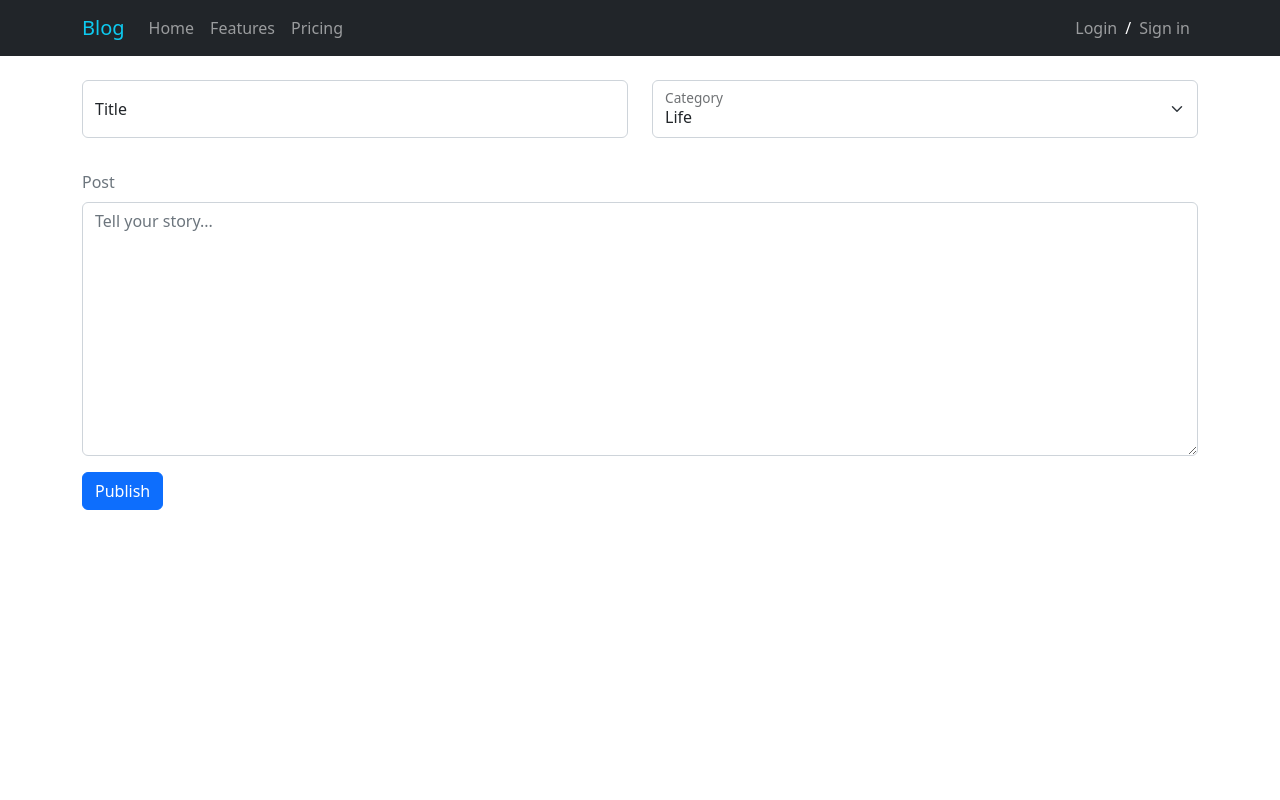
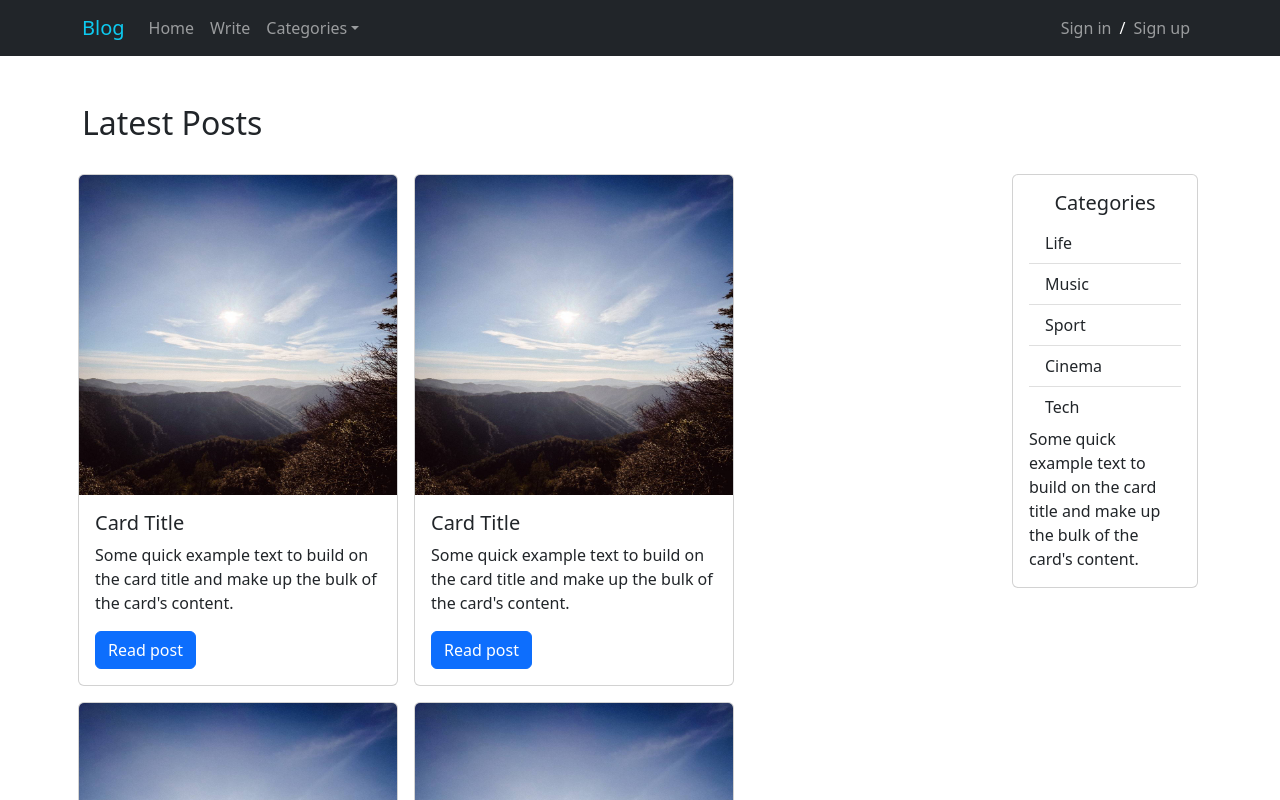
Before and after one commit to lp1984x/blog-client, a React (Create React App) app: page / in a window 1280 px wide. Shown: the top 800 px of the page. Built offline with nearby package versions, Linux system fonts and the light colour scheme.

Commit message:
refactoring header

```diff
--- a/package.json
+++ b/package.json
@@ -19,6 +19,7 @@
     "react-bootstrap": "^2.7.0",
     "react-dom": "^18.2.0",
     "react-icons": "^4.7.1",
+    "react-router-dom": "^6.7.0",
     "react-scripts": "5.0.1",
     "sass": "^1.57.1",
     "typescript": "^4.9.4",
--- a/src/App.tsx
+++ b/src/App.tsx
@@ -1,5 +1,7 @@
 import React from "react";
+import { Route, Routes } from "react-router-dom";
 import Header from "./components/Header/Header";
+import Footer from "./components/Footer/Fotter";
 import Home from "./components/pages/Home";
 import Settings from "./components/pages/Settings";
 import Single from "./components/pages/Single";
@@ -7,9 +9,14 @@ import Write from "./components/pages/Write";
 
 function App() {
   return (
-    <div className="App">
+    <div className="App d-flex flex-column min-vh-100">
       <Header />
-      <Write />
+      <Routes>
+        <Route path="/" element={<Home />} />
+        <Route path="write" element={<Write />} />
+        <Route path="single" element={<Single />} />
+      </Routes>
+      <Footer />
     </div>
   );
 }
--- /dev/null
+++ b/src/components/Footer/Fotter.tsx
@@ -0,0 +1,15 @@
+import React from "react";
+import { Container, Navbar } from "react-bootstrap";
+
+export default function Fotter() {
+  return (
+    <Navbar bg="dark" style={{ height: 50 }} className="mt-5">
+      <Container className="d-flex justify-content-center text-light">
+        <div style={{ fontSize: "10px" }}>
+          Copyright &#169; 2023 All Rights Reserved | This template is made with
+          &#9829;
+        </div>
+      </Container>
+    </Navbar>
+  );
+}
--- a/src/components/Header/Header.tsx
+++ b/src/components/Header/Header.tsx
@@ -1,28 +1,20 @@
 import React from "react";
 import "./header.scss";
-import { Container, Nav, Navbar } from "react-bootstrap";
+import { Container, Navbar } from "react-bootstrap";
+import Sign from "../Sign/Sign";
+import NavB from "../Navb/NavB";
 
 export default function Header() {
   return (
-    <Navbar sticky="top" bg="dark" variant="dark" className="mb-4 bd">
+    <Navbar sticky="top" bg="dark" variant="dark" className="mb-5">
       <Container className="-sm-md-lg-xl-xxl user-select-none">
         <Navbar.Brand href="#home" className="text-info">
           Blog
         </Navbar.Brand>
-        <Nav className="me-auto">
-          <Nav.Link href="#home">Home</Nav.Link>
-          <Nav.Link href="#features">Features</Nav.Link>
-          <Nav.Link href="#pricing">Pricing</Nav.Link>
-        </Nav>
-        <Nav className="justify-content-end logsing" activeKey="/home">
-          <Nav.Item>
-            <Nav.Link href="#">Login</Nav.Link>
-          </Nav.Item>
-          <div className="slash">/</div>
-          <Nav.Item>
-            <Nav.Link href="#">Sign in</Nav.Link>
-          </Nav.Item>
-        </Nav>
+
+        <NavB />
+
+        <Sign />
       </Container>
     </Navbar>
   );
--- /dev/null
+++ b/src/components/Navb/NavB.tsx
@@ -0,0 +1,33 @@
+import React from "react";
+import { Nav, NavDropdown } from "react-bootstrap";
+import { Link } from "react-router-dom";
+
+export default function NavB() {
+  return (
+    <Nav className="me-auto">
+      <Nav.Link href="#home">
+        <Link to="/" style={{ all: "unset" }}>
+          Home
+        </Link>
+      </Nav.Link>
+
+      <Nav.Link href="#features">
+        <Link to="/write" style={{ all: "unset" }}>
+          Write
+        </Link>
+      </Nav.Link>
+
+      <NavDropdown
+        title="Categories"
+        id="basic-nav-dropdown"
+        menuVariant="dark"
+      >
+        <NavDropdown.Item href="#action/3.1">Life</NavDropdown.Item>
+        <NavDropdown.Item href="#action/3.2">Music</NavDropdown.Item>
+        <NavDropdown.Item href="#action/3.3">Sport</NavDropdown.Item>
+        <NavDropdown.Item href="#action/3.4">Cinema</NavDropdown.Item>
+        <NavDropdown.Item href="#action/3.4">Tech</NavDropdown.Item>
+      </NavDropdown>
+    </Nav>
+  );
+}
--- /dev/null
+++ b/src/components/Sign/Sign.tsx
@@ -0,0 +1,16 @@
+import React from "react";
+import { Nav } from "react-bootstrap";
+
+export default function Sign() {
+  return (
+    <Nav className="justify-content-end" activeKey="/home">
+      <Nav.Item>
+        <Nav.Link href="#">Sign in</Nav.Link>
+      </Nav.Item>
+      <div className="slash">/</div>
+      <Nav.Item>
+        <Nav.Link href="#">Sign up</Nav.Link>
+      </Nav.Item>
+    </Nav>
+  );
+}
--- a/src/components/post/Post.tsx
+++ b/src/components/post/Post.tsx
@@ -1,16 +1,27 @@
 import React from "react";
 import { Button, Card } from "react-bootstrap";
+import mg from "./post.jpg";
+import { Link } from "react-router-dom";
 
 export default function Post() {
   return (
-    <Card style={{ width: "18em" }} className="mb-5 p-0">
+    <Card style={{ width: "20em" }} className="my-2 mx-2 p-0">
+      <Card.Img
+        variant="top"
+        src={mg}
+        style={{ height: "20em", pointerEvents: "none" }}
+      />
       <Card.Body>
-        <Card.Title>Card Title</Card.Title>
-        <Card.Text>
+        <Card.Title style={{ userSelect: "none" }}>Card Title</Card.Title>
+        <Card.Text style={{ userSelect: "none" }}>
           Some quick example text to build on the card title and make up the
           bulk of the card's content.
         </Card.Text>
-        <Button variant="primary">Go somewhere</Button>
+        <Button variant="primary">
+          <Link to="/single" style={{ all: "unset" }}>
+            Read post
+          </Link>
+        </Button>
       </Card.Body>
     </Card>
   );
--- a/src/components/posts/Posts.tsx
+++ b/src/components/posts/Posts.tsx
@@ -3,11 +3,19 @@ import Post from "../post/Post";
 
 export default function Posts() {
   return (
-    <div className="col-10 d-flex row flex-wrap justify-content-between">
-      <Post />
-      <Post />
-      <Post />
-      <Post />
+    <div className="col-10 d-flex flex-wrap ">
+      <div className="row">
+        <div className="col-md-auto">
+          <h2 className="mb-4">Latest Posts</h2>
+        </div>
+      </div>
+      <div className="row ">
+        <Post />
+        <Post />
+        <Post />
+        <Post />
+        <Post />
+      </div>
     </div>
   );
 }
--- a/src/index.tsx
+++ b/src/index.tsx
@@ -2,12 +2,15 @@ import React from "react";
 import ReactDOM from "react-dom/client";
 import App from "./App";
 import "./index.scss";
+import { BrowserRouter } from "react-router-dom";
 
 const root = ReactDOM.createRoot(
   document.getElementById("root") as HTMLElement
 );
 root.render(
   <React.StrictMode>
-    <App />
+    <BrowserRouter>
+      <App />
+    </BrowserRouter>
   </React.StrictMode>
 );
```
Also changed, not shown: 1 other file (tests, documents, lock files or other folders).
